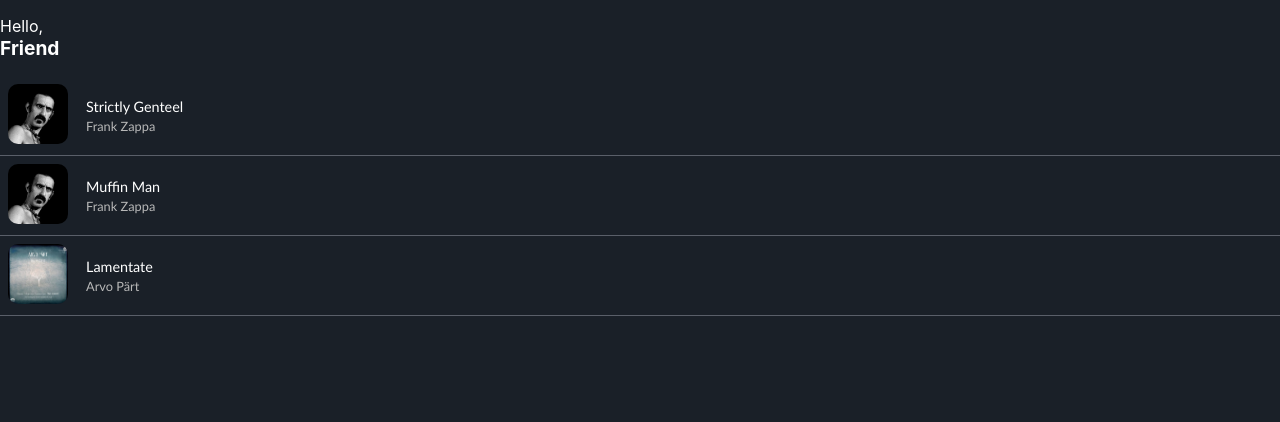
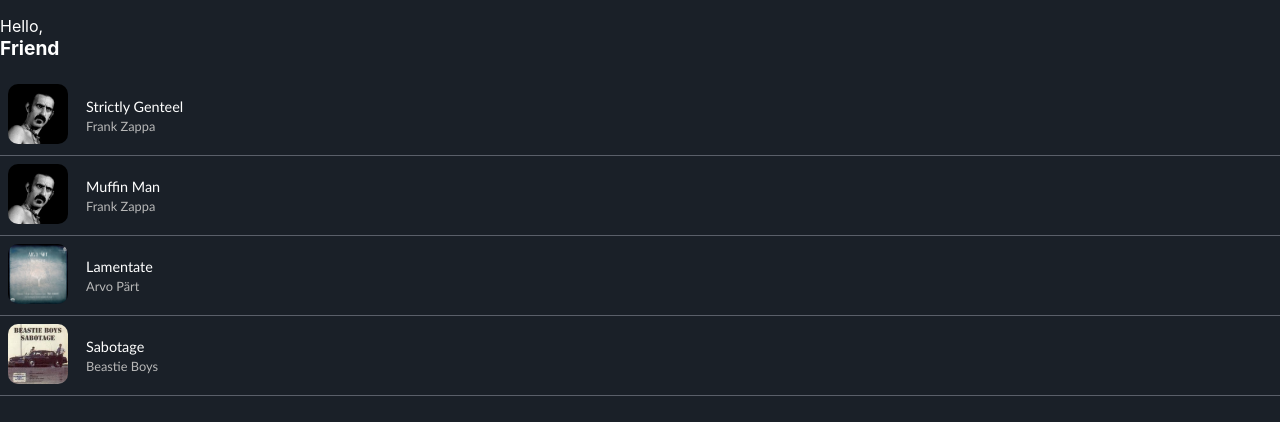
Before and after one commit to sweisz/nukebox, a Next.js app: page / in a window 1280 px wide. Shown: the top 422 px of the page. Built offline with nearby package versions, Linux system fonts and the light colour scheme.

Commit message:
Added a track-page

```diff
--- a/pages/index.tsx
+++ b/pages/index.tsx
@@ -4,6 +4,7 @@
 import TrackItem from "../components/TrackItem";
 import styles from "../styles/Home.module.css";
 import { APITrack, getTracks } from "../utils/api";
+import Link from "next/link";
 
 export default function Home() {
   const [tracks, setTracks] = useState<APITrack[]>([]);
@@ -13,7 +14,7 @@
     getTracks().then((newTracks) => {
       setTracks(newTracks);
     });
-  });
+  }, []);
 
   // async function doFetch() {
   //   const newTracks = await getTracks();
@@ -22,12 +23,16 @@
   // doFetch()
 
   const trackItems = tracks.map((track) => (
-    <TrackItem
-      key={`${track.artist}-${track.title}`}
-      imgSrc={track.imgSrc}
-      artist={track.artist}
-      title={track.title}
-    />
+    // <Link href={"/tracks/" + track.id} key={track.id}>
+    <Link href={`/tracks/${track.id}`} key={track.id}>
+      <a>
+        <TrackItem
+          imgSrc={track.imgSrc}
+          artist={track.artist}
+          title={track.title}
+        />
+      </a>
+    </Link>
   ));
 
   return (
--- a/server/db.json
+++ b/server/db.json
@@ -4,19 +4,29 @@
       "id": "Frank-Zappa_Strictly-Genteel",
       "imgSrc": "/zappa_small.png",
       "title": "Strictly Genteel",
-      "artist": "Frank Zappa"
+      "artist": "Frank Zappa",
+      "audio": "/Stefan-Woltran_Hubbard-Human-Race-1990.mp3"
     },
     {
       "id": "Frank-Zappa_Muffin-Man",
       "imgSrc": "/zappa_small.png",
       "title": "Muffin Man",
-      "artist": "Frank Zappa"
+      "artist": "Frank Zappa",
+      "audio": "/Stefan-Woltran_Hubbard-Human-Race-1990.mp3"
     },
     {
       "id": "Arvo-Pärt_Lamentate",
       "imgSrc": "/arvo-paert1.jpg",
       "title": "Lamentate",
-      "artist": "Arvo Pärt"
+      "artist": "Arvo Pärt",
+      "audio": "/Stefan-Woltran_Hubbard-Human-Race-1990.mp3"
+    },
+    {
+      "id": "beastie-boys_Sabotage",
+      "imgSrc": "/beastie-boys_sabotage.jpeg",
+      "title": "Sabotage",
+      "artist": "Beastie Boys",
+      "audio": "/Stefan-Woltran_Hubbard-Human-Race-1990.mp3"
     }
   ]
 }
--- /dev/null
+++ b/styles/TrackDetails.module.css
@@ -0,0 +1,17 @@
+.content {
+  /* display: grid; */
+  text-align: center;
+}
+.img {
+  padding-top: 2em;
+}
+.title {
+  font-size: 2em;
+  padding-top: 0.5em;
+  color: var(--primary-text);
+}
+.artist {
+  font-size: 0.9em;
+  color: var(--secondary-text);
+  padding-top: 0.5em;
+}
--- a/styles/TrackItem.module.css
+++ b/styles/TrackItem.module.css
@@ -45,3 +45,6 @@
   margin-top: 12px;
   margin-bottom: 13px;
 }
+.trackpagetitle {
+  color: lime;
+}
--- a/utils/api.ts
+++ b/utils/api.ts
@@ -3,11 +3,17 @@
   imgSrc: string;
   title: string;
   artist: string;
+  audio: string;
 };
 
 export async function getTracks() {
   const response = await fetch("/api/tracks");
   const tracks: APITrack[] = await response.json();
-  //   tracks.map(track)
   return tracks;
 }
+
+export async function getTrack(id) {
+  const response = await fetch(`/api/tracks/${id}`);
+  const track: APITrack = await response.json();
+  return track;
+}
```
Also changed, not shown: components/AudioPlayer.tsx (added, +16 -0 lines), components/Navigation.tsx (added, +10 -0 lines), components/TrackDetails.tsx (added, +17 -0 lines), pages/tracks/[id].tsx (added, +47 -0 lines), styles/AudioPlayer.module.css (added, +7 -0 lines), styles/Navigation.module.css (added, +8 -0 lines), public/beastie-boys_sabotage.jpeg (added), 1 other file (tests, documents, lock files or other folders).
